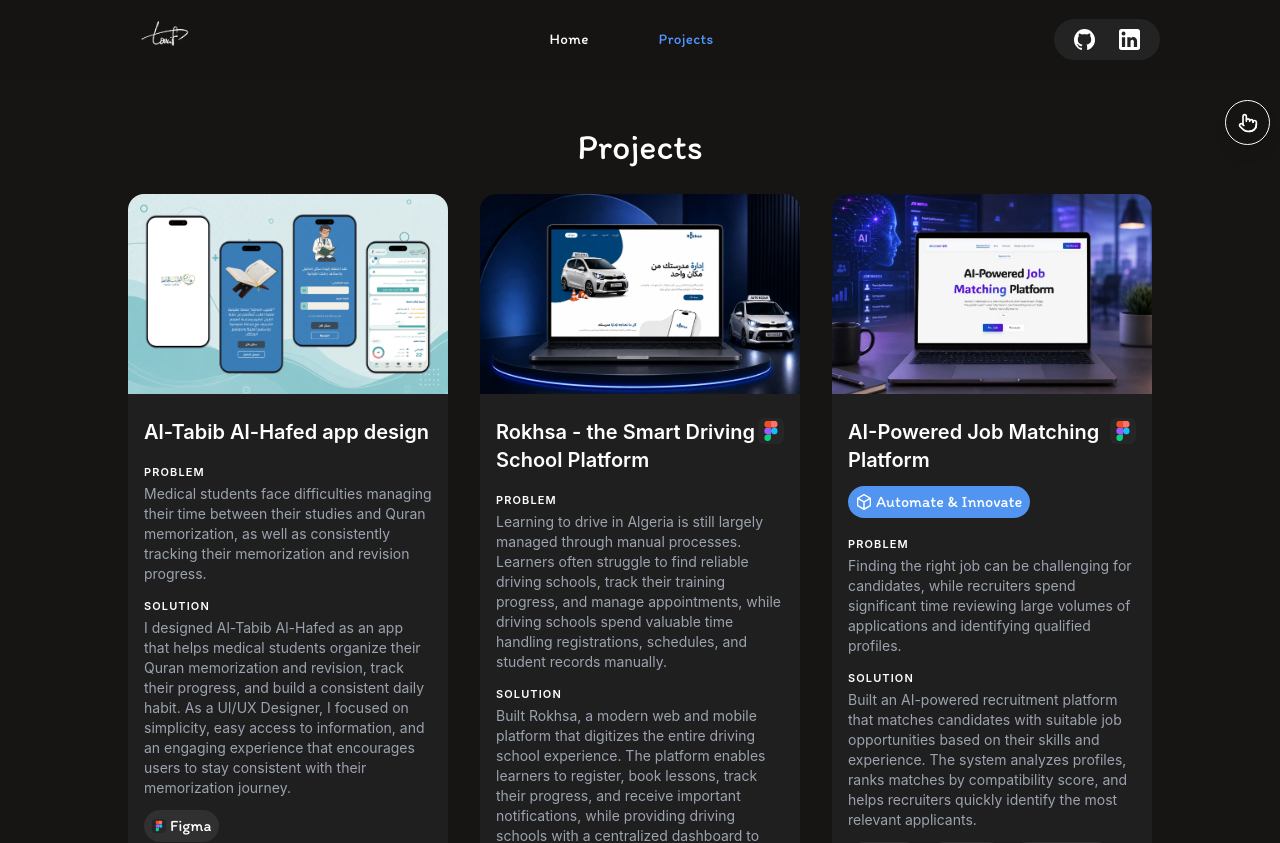
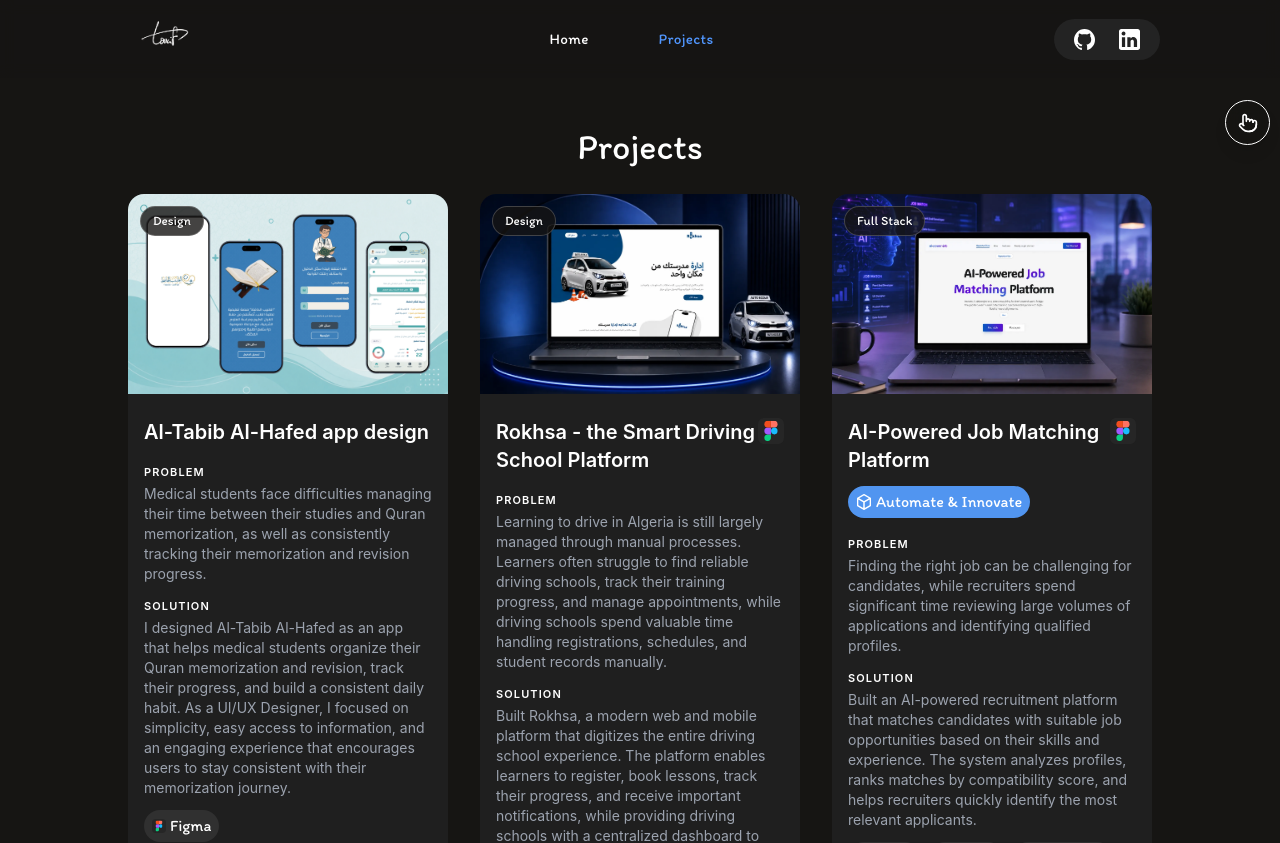
Before and after one commit to lo-ucif/lo__ucif-portfolio, a React (Vite) app: page /projects in a window 1280 px wide. Shown: the top 843 px of the page. Built offline with nearby package versions, Linux system fonts and the light colour scheme; a web font is replaced by a local one.

Commit message:
add the  ProjectRole in the card

```diff
--- a/src/components/projectcard.tsx
+++ b/src/components/projectcard.tsx
@@ -6,7 +6,11 @@ import {
   FigmaIcon,
   HackathonIcon,
 } from "../constants/Icon";
-import type { ProjectType } from "../constants/data";
+import {
+  roleConfig,
+  type ProjectRole,
+  type ProjectType,
+} from "../constants/data";
 type TechItem = {
   label: string;
   icon: ComponentType<SVGProps<SVGSVGElement>>;
@@ -14,6 +18,7 @@ type TechItem = {
 export type project = {
   id: number;
   type: ProjectType;
+  role: ProjectRole;
   title: string;
   problem?: string;
   description: string;
@@ -28,6 +33,7 @@ export type project = {
 export default function Projectcard({
   id,
   title,
+  role,
   problem,
   description,
   image,
@@ -56,6 +62,9 @@ export default function Projectcard({
             className="object-cover w-full h-full transition-transform duration-300 hover:scale-110"
           />
           <div className="absolute inset-0 " />
+          <span className="absolute top-3 left-3 rounded-full bg-[#161513]/80 border border-white/20 px-3 py-1 font-['Itim'] text-[13px] text-white">
+            {roleConfig[role]}
+          </span>
         </div>
         <div className="flex flex-col items-start self-stretch justify-center gap-3 px-4 py-3">
           <h3 className="flex flex-row justify-between w-full text-xl font-semibold text-[#ffffff]">
--- a/src/constants/data.ts
+++ b/src/constants/data.ts
@@ -115,10 +115,20 @@ type TechItem = {
 
 export type ProjectType = "development" | "uiux";
 
+export type ProjectRole = "fullstack" | "frontend" | "backend" | "design";
+
+export const roleConfig: Record<ProjectRole, string> = {
+  fullstack: "Full Stack",
+  frontend: "Front End",
+  backend: "Back End",
+  design: "Design",
+};
+
 export const projects: Array<{
   id: number;
   title: string;
   type: ProjectType;
+  role: ProjectRole;
   problem?: string;
   description: string;
   image: string;
@@ -131,6 +141,7 @@ export const projects: Array<{
   {
     id: 1,
     type: "uiux",
+    role: "design",
     title: "Al-Tabib Al-Hafed app design",
     problem:
       "Medical students face difficulties managing their time between their studies and Quran memorization, as well as consistently tracking their memorization and revision progress.",
@@ -147,6 +158,7 @@ export const projects: Array<{
   {
     id: 2,
     type: "uiux",
+    role: "design",
     title: "Rokhsa - the Smart Driving School Platform",
     problem:
       "Learning to drive in Algeria is still largely managed through manual processes. Learners often struggle to find reliable driving schools, track their training progress, and manage appointments, while driving schools spend valuable time handling registrations, schedules, and student records manually.",
@@ -164,6 +176,7 @@ export const projects: Array<{
   {
     id: 3,
     type: "development",
+    role: "fullstack",
     title: "AI-Powered Job Matching Platform",
     problem:
       "Finding the right job can be challenging for candidates, while recruiters spend significant time reviewing large volumes of applications and identifying qualified profiles.",
@@ -188,6 +201,7 @@ export const projects: Array<{
   {
     id: 4,
     type: "development",
+    role: "frontend",
     title: "Works Exhibition - أم وائل",
     problem:
       "Managing tailoring projects manually makes it difficult to organize previous work, pricing, specifications, and customer requests efficiently.",
@@ -210,6 +224,7 @@ export const projects: Array<{
   {
     id: 5,
     type: "development",
+    role: "fullstack",
     title: "Note Web App",
     problem:
       "Locally stored notes are vulnerable to data loss and cannot be easily accessed across multiple devices.",
@@ -235,6 +250,7 @@ export const projects: Array<{
   {
     id: 6,
     type: "development",
+    role: "frontend",
     title: "Headphone Website",
     description:
       "Designed and developed a modern product landing page for a headphone brand, featuring responsive layouts, engaging visuals, and a user-focused browsing experience.",
@@ -255,6 +271,7 @@ export const projects: Array<{
   {
     id: 7,
     type: "development",
+    role: "frontend",
     title: "Weather App",
     description:
       "Built a weather forecasting application that integrates external APIs to provide real-time weather conditions, forecasts, and location-based insights through a clean and responsive interface.",
@@ -276,6 +293,7 @@ export const projects: Array<{
   {
     id: 8,
     type: "development",
+    role: "frontend",
     title: "Library Book Hero Section",
     description:
       "Designed and implemented a modern hero section for a digital library platform, focused on visual appeal, responsiveness, and improved user engagement.",
@@ -296,6 +314,7 @@ export const projects: Array<{
   {
     id: 9,
     type: "development",
+    role: "frontend",
     title: "Rihla Web",
     problem:
       "Travelers often face difficulties planning efficient trips, discovering attractions, and finding guides or travel groups for organized experiences.",
@@ -318,6 +337,7 @@ export const projects: Array<{
   {
     id: 10,
     type: "uiux",
+    role: "design",
     title: "Booking Platform",
     description:
       "A digital booking platform that simplifies reservation management with clear interfaces, easy navigation, and an efficient user workflow.",
@@ -332,6 +352,7 @@ export const projects: Array<{
   {
     id: 11,
     type: "uiux",
+    role: "design",
     title: "Shoes E-commerce",
     description:
       "A modern online shopping platform for shoes, offering organized product displays, smooth browsing, and a simple purchasing experience.",
--- a/src/features/projects/components/ProjectsSection.tsx
+++ b/src/features/projects/components/ProjectsSection.tsx
@@ -27,6 +27,7 @@ export function ProjectsSection() {
             key={project.id}
             id={project.id}
             type={project.type}
+            role={project.role}
             title={project.title}
             problem={project.problem}
             description={project.description}
--- a/src/pages/Projects.tsx
+++ b/src/pages/Projects.tsx
@@ -72,6 +72,7 @@ export default function Projects() {
                   key={project.id}
                   id={project.id}
                   type={project.type}
+                  role={project.role}
                   title={project.title}
                   problem={project.problem}
                   description={project.description}
```
